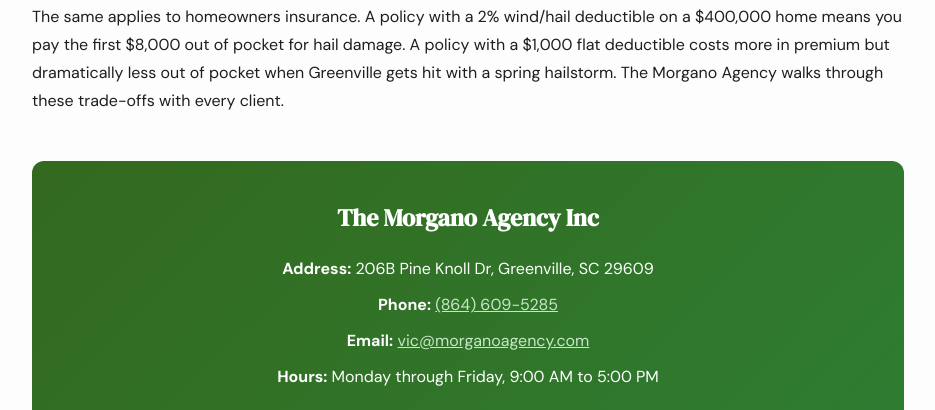
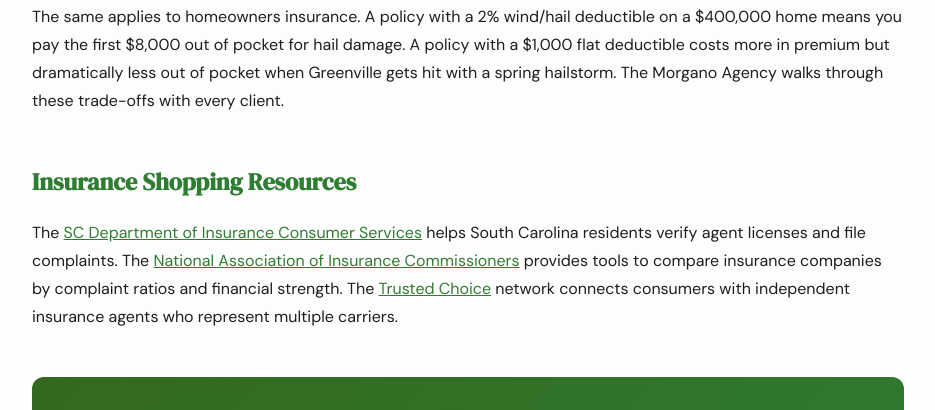
Before and after one commit to Chad179/morgano-insurance-quotes-greenville, a plain HTML site: page index.html in a window 1280 px wide. Shown: the part 3988-4398 px from the top of the page, without its empty margins (172-1107 px from the left). Drawn offline with Linux system fonts and the light colour scheme.

Commit message:
Add external authority links (.gov/.org)

```diff
--- a/index.html
+++ b/index.html
@@ -229,6 +229,11 @@
 <p>The same applies to homeowners insurance. A policy with a 2% wind/hail deductible on a $400,000 home means you pay the first $8,000 out of pocket for hail damage. A policy with a $1,000 flat deductible costs more in premium but dramatically less out of pocket when Greenville gets hit with a spring hailstorm. The Morgano Agency walks through these trade-offs with every client.</p>
 </section>
 
+<section>
+<h2>Insurance Shopping Resources</h2>
+<p>The <a href="https://doi.sc.gov/457/Consumer-Services" target="_blank" rel="noopener">SC Department of Insurance Consumer Services</a> helps South Carolina residents verify agent licenses and file complaints. The <a href="https://www.naic.org/state_web_map.htm" target="_blank" rel="noopener">National Association of Insurance Commissioners</a> provides tools to compare insurance companies by complaint ratios and financial strength. The <a href="https://www.trustedchoice.com/" target="_blank" rel="noopener">Trusted Choice</a> network connects consumers with independent insurance agents who represent multiple carriers.</p>
+</section>
+
 <div class="nap-area">
 <h2>The Morgano Agency Inc</h2>
 <p><strong>Address:</strong> 206B Pine Knoll Dr, Greenville, SC 29609</p>
```
